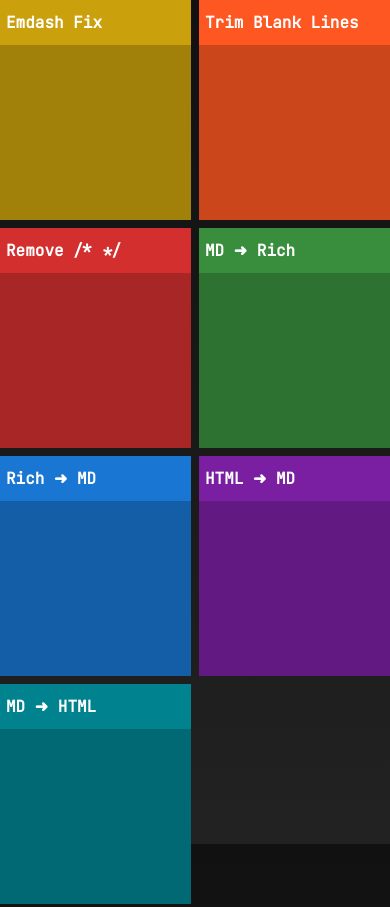
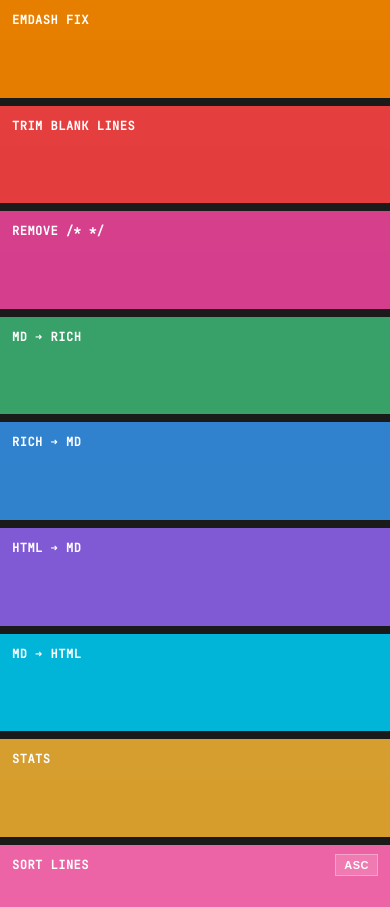
Before and after one commit to gmfunk9/MDify, a plain HTML site: page index.html in a window 390 px wide. Shown: the top 907 px of the page. Drawn offline with nearby package versions, Linux system fonts and the light colour scheme.

Commit message:
fix metro css

```diff
--- a/index.html
+++ b/index.html
@@ -40,7 +40,7 @@
     <div class="header">MD ➜ HTML</div>
     <textarea></textarea>
   </div>
-  <div id="stat_box" class="panel p8" style="grid-column: span 2;">
+  <div id="stat_box" class="panel p8">
     <div class="header">Stats</div>
     <textarea></textarea>
   </div>
--- a/style.css
+++ b/style.css
@@ -1,19 +1,240 @@
-*{box-sizing:border-box;margin:0;padding:0}
-html,body{height:100%;background:linear-gradient(#111,#222);font-family:'JetBrains Mono',ui-monospace,monospace}
-.grid{display:grid;gap:8px;height:100%;grid-template-columns:repeat(auto-fit,minmax(220px,1fr));grid-auto-rows:minmax(200px,1fr)}
-.panel{display:flex;flex-direction:column;background:var(--panel-bg);color:#fff;overflow:hidden}
-.header{height:45px;line-height:45px;padding:0 6px;font-weight:700;font-size:16px}
-textarea{flex:1;width:100%;padding:4px;border:0;resize:none;background:rgba(0,0,0,.2);color:#fff;font-size:15px;font-family:inherit}
-.p1{--panel-bg:#caa10d}
-.p2{--panel-bg:#ff5722}
-.p3{--panel-bg:#d32f2f}
-.p4{--panel-bg:#388e3c}
-.p5{--panel-bg:#1976d2}
-.p6{--panel-bg:#7b1fa2}
-.p7{--panel-bg:#00838f}
-.p8{--panel-bg:#afb42b}
-.p9{--panel-bg:#c2185b}
-.sort_toggle{float:right;margin-top:4px;background:none;border:1px solid #fff;color:#fff;font-weight:700;padding:0 4px;cursor:pointer}
-@media(max-width:600px){
-  .grid{grid-template-columns:repeat(auto-fit,minmax(150px,1fr));grid-auto-rows:220px}
+
+* {
+  box-sizing: border-box;
+  margin: 0;
+  padding: 0;
 }
+
+html, body {
+  height: 100vh;
+  background: #1a1a1a;
+  font-family: 'JetBrains Mono', 'Consolas', 'Monaco', 'Courier New', monospace;
+}
+
+.container {
+  height: 100vh;
+  padding: 12px;
+  display: flex;
+  flex-direction: column;
+}
+
+.grid {
+  flex: 1;
+  display: grid;
+  gap: 12px;
+  grid-template-columns: repeat(4, 1fr);
+  grid-template-rows: repeat(3, 1fr);
+  min-height: 0;
+}
+
+.panel {
+  display: flex;
+  flex-direction: column;
+  background: var(--panel-bg);
+  color: #fff;
+  overflow: hidden;
+  position: relative;
+  transition: transform 0.1s ease;
+}
+
+.panel:hover {
+  transform: translateY(-1px);
+}
+
+.panel:active {
+  transform: translateY(0);
+}
+
+.header {
+  height: 48px;
+  line-height: 48px;
+  padding: 0 16px;
+  font-weight: 600;
+  font-size: 14px;
+  letter-spacing: 0.5px;
+  text-transform: uppercase;
+  background: var(--panel-bg);
+  user-select: none;
+  display: flex;
+  align-items: center;
+  justify-content: space-between;
+}
+
+textarea {
+  flex: 1;
+  width: 100%;
+  padding: 16px;
+  border: 0;
+  resize: none;
+  background: var(--panel-bg);
+  color: #fff;
+  font-size: 13px;
+  font-family: inherit;
+  line-height: 1.4;
+  outline: none;
+  opacity: 0.9;
+}
+
+textarea::placeholder {
+  color: rgba(255, 255, 255, 0.4);
+  font-style: italic;
+}
+
+textarea:focus {
+  opacity: 1;
+}
+
+/* Panel Colors - More vibrant and distinct */
+.p1 { --panel-bg: #e67e00; } /* Bright Orange */
+.p2 { --panel-bg: #e53e3e; } /* Bright Red */
+.p3 { --panel-bg: #d53f8c; } /* Bright Pink */
+.p4 { --panel-bg: #38a169; } /* Bright Green */
+.p5 { --panel-bg: #3182ce; } /* Bright Blue */
+.p6 { --panel-bg: #805ad5; } /* Bright Purple */
+.p7 { --panel-bg: #00b5d8; } /* Bright Cyan */
+.p8 { --panel-bg: #d69e2e; } /* Bright Yellow */
+.p9 { --panel-bg: #ed64a6; } /* Bright Rose */
+
+/* Grid Layout Assignments */
+.p1 { grid-column: 1; grid-row: 1; }
+.p2 { grid-column: 2; grid-row: 1; }
+.p3 { grid-column: 3; grid-row: 1; }
+.p4 { grid-column: 1; grid-row: 2; }
+.p5 { grid-column: 2; grid-row: 2; }
+.p6 { grid-column: 3; grid-row: 2; }
+.p7 { grid-column: 1; grid-row: 3; }
+.p8 { grid-column: 2 / 4; grid-row: 3; }
+.p9 { grid-column: 4; grid-row: 1 / 3; }
+
+.sort_toggle {
+  background: rgba(255, 255, 255, 0.15);
+  border: 1px solid rgba(255, 255, 255, 0.3);
+  color: #fff;
+  font-weight: 600;
+  font-size: 11px;
+  padding: 4px 8px;
+  cursor: pointer;
+  text-transform: uppercase;
+  letter-spacing: 0.5px;
+  transition: all 0.2s ease;
+}
+
+.sort_toggle:hover {
+  background: rgba(255, 255, 255, 0.25);
+  border-color: rgba(255, 255, 255, 0.5);
+}
+
+.sort_toggle:active {
+  transform: scale(0.95);
+}
+
+/* Responsive Design */
+@media (max-width: 1400px) {
+  .grid {
+    grid-template-columns: repeat(3, 1fr);
+    grid-template-rows: repeat(4, 1fr);
+  }
+
+  .p1 { grid-column: 1; grid-row: 1; }
+  .p2 { grid-column: 2; grid-row: 1; }
+  .p3 { grid-column: 3; grid-row: 1; }
+  .p4 { grid-column: 1; grid-row: 2; }
+  .p5 { grid-column: 2; grid-row: 2; }
+  .p6 { grid-column: 3; grid-row: 2; }
+  .p7 { grid-column: 1; grid-row: 3; }
+  .p8 { grid-column: 2 / 4; grid-row: 3; }
+  .p9 { grid-column: 1 / 4; grid-row: 4; }
+}
+
+@media (max-width: 1000px) {
+  .grid {
+    grid-template-columns: repeat(2, 1fr);
+    grid-template-rows: repeat(5, 1fr);
+  }
+
+  .p1 { grid-column: 1; grid-row: 1; }
+  .p2 { grid-column: 2; grid-row: 1; }
+  .p3 { grid-column: 1; grid-row: 2; }
+  .p4 { grid-column: 2; grid-row: 2; }
+  .p5 { grid-column: 1; grid-row: 3; }
+  .p6 { grid-column: 2; grid-row: 3; }
+  .p7 { grid-column: 1; grid-row: 4; }
+  .p8 { grid-column: 2; grid-row: 4; }
+  .p9 { grid-column: 1 / 3; grid-row: 5; }
+}
+
+@media (max-width: 700px) {
+  .container {
+    padding: 8px;
+  }
+
+  .grid {
+    gap: 8px;
+    grid-template-columns: 1fr;
+    grid-template-rows: repeat(9, 1fr);
+  }
+
+  .p1, .p2, .p3, .p4, .p5, .p6, .p7, .p8, .p9 {
+    grid-column: 1;
+  }
+
+  .p1 { grid-row: 1; }
+  .p2 { grid-row: 2; }
+  .p3 { grid-row: 3; }
+  .p4 { grid-row: 4; }
+  .p5 { grid-row: 5; }
+  .p6 { grid-row: 6; }
+  .p7 { grid-row: 7; }
+  .p8 { grid-row: 8; }
+  .p9 { grid-row: 9; }
+
+  .header {
+    height: 40px;
+    line-height: 40px;
+    padding: 0 12px;
+    font-size: 12px;
+  }
+
+  textarea {
+    padding: 12px;
+    font-size: 12px;
+  }
+}
+
+/* Subtle animations for polish */
+@keyframes fadeIn {
+  from { opacity: 0; transform: translateY(10px); }
+  to { opacity: 1; transform: translateY(0); }
+}
+
+.panel {
+  animation: fadeIn 0.3s ease forwards;
+}
+
+.panel:nth-child(1) { animation-delay: 0.05s; }
+.panel:nth-child(2) { animation-delay: 0.1s; }
+.panel:nth-child(3) { animation-delay: 0.15s; }
+.panel:nth-child(4) { animation-delay: 0.2s; }
+.panel:nth-child(5) { animation-delay: 0.25s; }
+.panel:nth-child(6) { animation-delay: 0.3s; }
+.panel:nth-child(7) { animation-delay: 0.35s; }
+.panel:nth-child(8) { animation-delay: 0.4s; }
+.panel:nth-child(9) { animation-delay: 0.45s; }
+
+/* Custom scrollbar for textareas */
+textarea::-webkit-scrollbar {
+  width: 8px;
+}
+
+textarea::-webkit-scrollbar-track {
+  background: rgba(0, 0, 0, 0.1);
+}
+
+textarea::-webkit-scrollbar-thumb {
+  background: rgba(255, 255, 255, 0.2);
+  border-radius: 4px;
+}
+
+textarea::-webkit-scrollbar-thumb:hover {
+  background: rgba(255, 255, 255, 0.3);
+}
```
